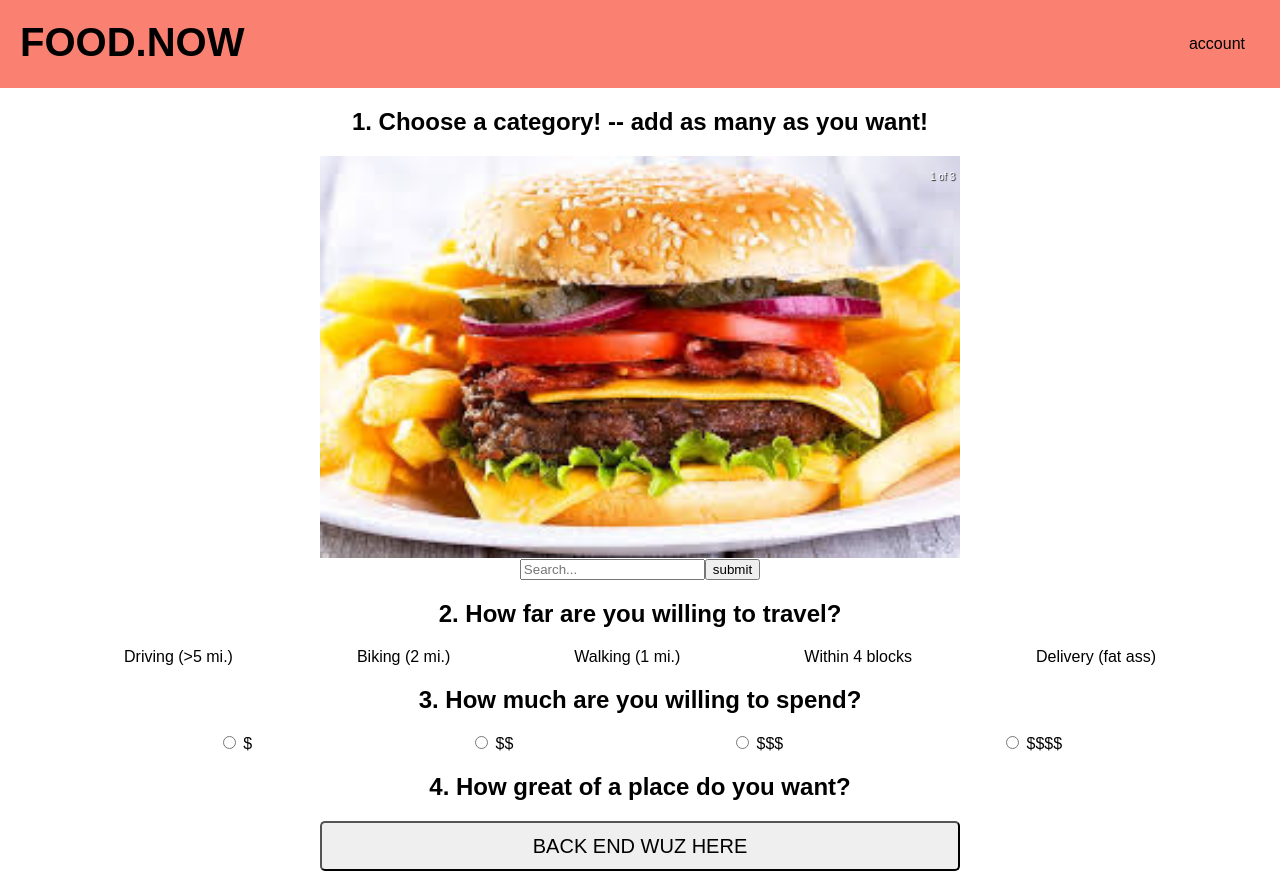
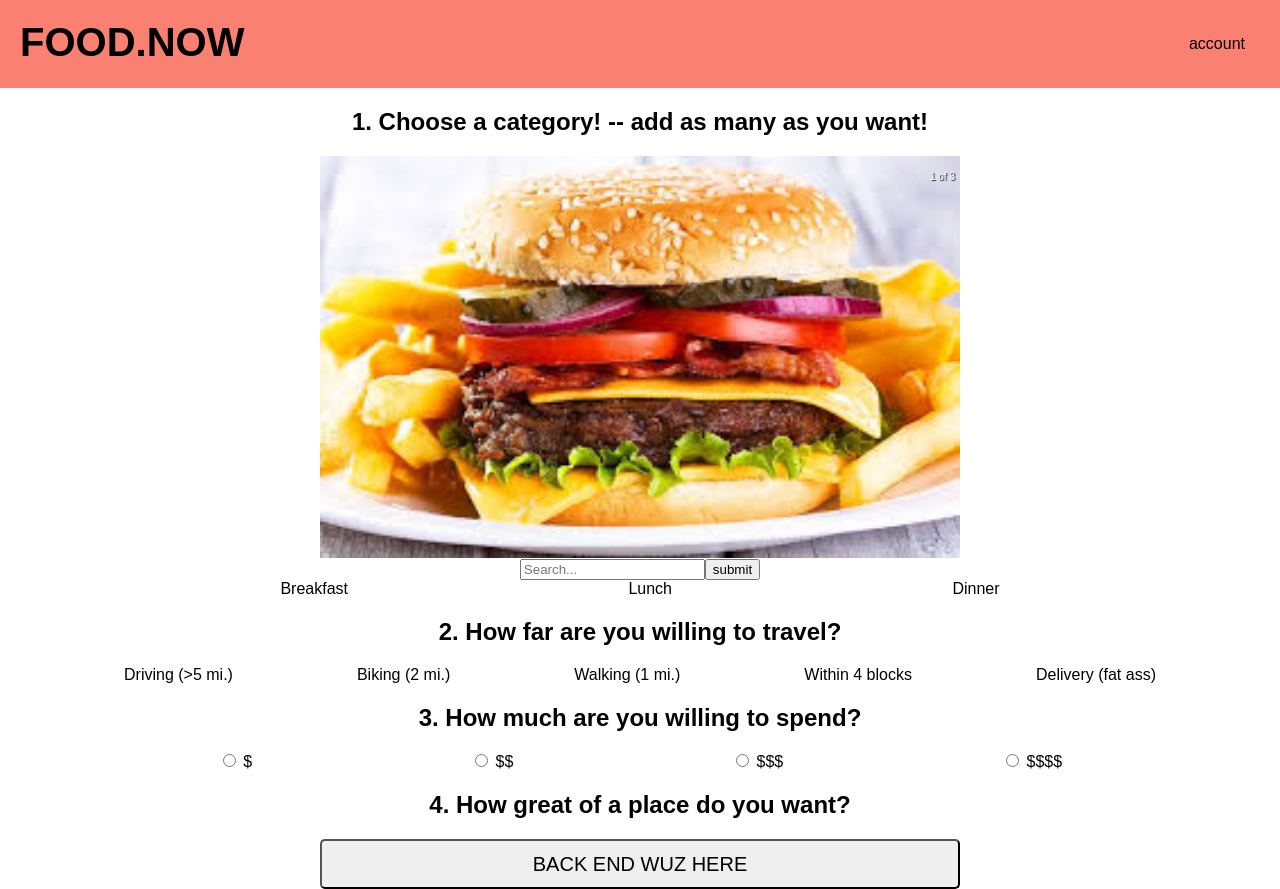
Before and after one commit to BryanKo/food-now, a React (Create React App) app in the folder client/: page /#/cost in a window 1280 px wide. Before the commit this address led to /#/rating. Built offline with nearby package versions, Linux system fonts and the light colour scheme.

Commit message:
took out errors

```diff
--- a/client/src/Category.js
+++ b/client/src/Category.js
@@ -1,11 +1,11 @@
 import React, { Component } from "react";
 import { Carousel } from 'react-responsive-carousel';
-import { NavLink } from 'react-router-dom';
 //require ('react-responsive-carousel/lib/styles/carousel.css');
 import burger from './images/burger.jpg';
 import nachos from './images/nachos.jpg';
 import chinese from './images/chinese.jpg';
 import axios from 'axios';
+import DistanceOption from "./DistanceOption";
 
 class Category extends Component {
   render() {
@@ -36,6 +36,12 @@ class Category extends Component {
               <input type="submit" id="next" onClick={this.myfunction.bind(this)} value="Submit"/>
 	    </NavLink> */}
           </form>
+
+        </div>
+        <div className="distance-content">
+          <DistanceOption content="Breakfast"></DistanceOption>
+          <DistanceOption content="Lunch"></DistanceOption>
+          <DistanceOption content="Dinner"></DistanceOption>
         </div>
       </div>
     );
--- a/client/src/Cost.js
+++ b/client/src/Cost.js
@@ -1,5 +1,4 @@
 import React, { Component } from "react";
-import { NavLink } from 'react-router-dom';
 class Cost extends Component {
   render() {
     return (
--- a/client/src/Distance.js
+++ b/client/src/Distance.js
@@ -1,6 +1,5 @@
 import React, { Component } from "react";
 import DistanceOption from "./DistanceOption";
-import { NavLink } from 'react-router-dom';
 class Distance extends Component {
   render() {
     return (
--- a/client/src/DistanceOption.js
+++ b/client/src/DistanceOption.js
@@ -4,7 +4,6 @@ class DistanceOption extends Component {
   constructor(props) {
     super(props);
     this.state = {selected: false};
-
 
     // This binding is necessary to make `this` work in the callback
     this.handleClick = this.handleClick.bind(this);
--- a/client/src/MealType.js
+++ b/client/src/MealType.js
@@ -1,5 +1,4 @@
 import React, { Component } from "react";
-import { NavLink } from 'react-router-dom';
 class MealType extends Component {
   render() {
     return (
--- a/client/src/Rating.js
+++ b/client/src/Rating.js
@@ -1,5 +1,4 @@
 import React, { Component } from "react";
-import { NavLink } from 'react-router-dom';
 class Rating extends Component {
   render() {
     return (
```
Also changed, not shown: client/src/Main.js (+0 -7 lines).
